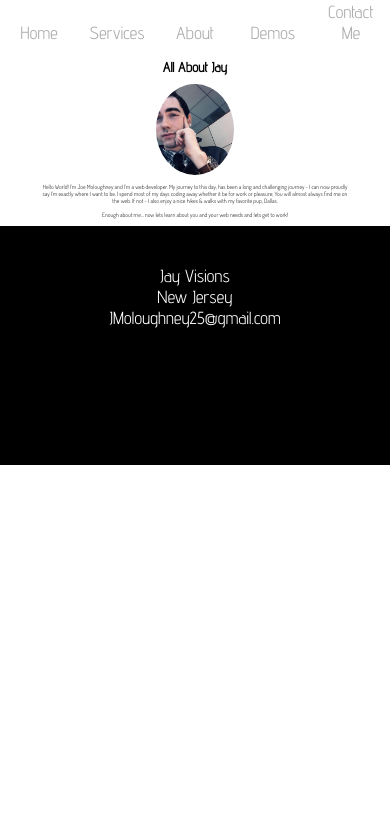
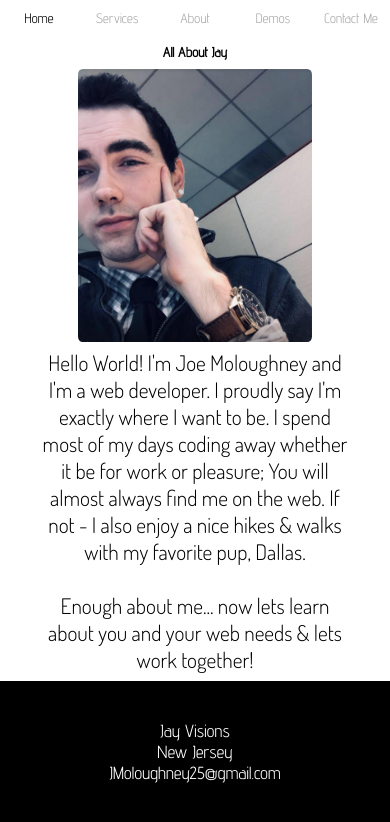
Before and after one commit to JayZonday/jay-visions, a React (Create React App) app: page /about in a window 390 px wide. Shown: the top 822 px of the page. Built offline with nearby package versions, Linux system fonts and the light colour scheme.

Commit message:
minor changes to display on mobile;

```diff
--- a/src/components/AboutMe/index.css
+++ b/src/components/AboutMe/index.css
@@ -21,3 +21,12 @@
   margin-left: auto;
   padding-bottom: 2%;
 }
+@media only screen and (max-width: 850px) {
+  .bio-desc{
+    font-size: 5.5vw;
+  }
+  .bio-pic{
+    width: 60%;
+    border-radius: 2%;
+  }
+}
--- a/src/components/AboutMe/index.js
+++ b/src/components/AboutMe/index.js
@@ -12,13 +12,12 @@ class AboutMe extends Component {
         <h1 className='about-title'> All About Jay </h1>
         <img className='bio-pic' src={BioPic}/>
         <div className='bio-desc'>
-          Hello World! I'm Joe Moloughney and I'm a web developer. My journey to this day, has been a long and challenging
-          journey - I can now proudly say I'm exactly where I want to be. I spend most of my days coding away whether it
+          Hello World! I'm Joe Moloughney and I'm a web developer. I proudly say I'm exactly where I want to be. I spend most of my days coding away whether it
           be for work or pleasure; You will almost always find me on the web. If not - I also enjoy a nice hikes & walks with my favorite
           pup, Dallas.
           <br/>
           <br/>
-          Enough about me... now lets learn about you and your web needs and lets get to work!
+          Enough about me... now lets learn about you and your web needs & lets work together!
         </div>
       </div>
     );
--- a/src/components/Demo/index.css
+++ b/src/components/Demo/index.css
@@ -8,7 +8,7 @@
 }
 
 .demo{
-  width: 20%;
+  width: 25%;
   padding: 2%;
   text-align: center;
   margin-top:10% !important;
@@ -33,16 +33,12 @@
   background: black;
 }
 .demo#gamco:hover{
-  border: 2px solid seagreen;
-  color: seagreen;
-}
-.demo#portfolio:hover{
-  border:2px solid purple;
-  color: purple;
+  border: 2px solid lightblue;
+  color: lightblue;
 }
 .demo#grateful:hover{
-  border: 2px solid red;
-  color: red;
+  border: 2px solid orange;
+  color: orange;
 }
 
 
--- a/src/components/Demo/index.js
+++ b/src/components/Demo/index.js
@@ -10,8 +10,6 @@ class Demo extends Component {
       <div className='demo-section'>
         <h1 className='recent-title'>Recent Works</h1>
 
-          <a className='demo' id='portfolio' href='http://www.JosephWilliam.tk' target='_blank'>Portfolio Site</a>
-
           <a className='demo' id='grateful' href='http://www.GratefulCounselingServices.com' target='_blank' >Grateful Counseling Services LLC</a>
 
           <a className='demo' id='gamco' href='http://www.gabelli.com' target='_blank' >GAMCO Investors</a>
--- a/src/components/Navbar/index.css
+++ b/src/components/Navbar/index.css
@@ -14,8 +14,8 @@
 .nav-btn:hover{
   color:black;
 }
-@media only screen and (max-width: 750px) {
+@media only screen and (max-width: 850px) {
   .nav-btn{
-    font-size: 4.5vw;
+    font-size: 3.5vw;
   }
 }
```
